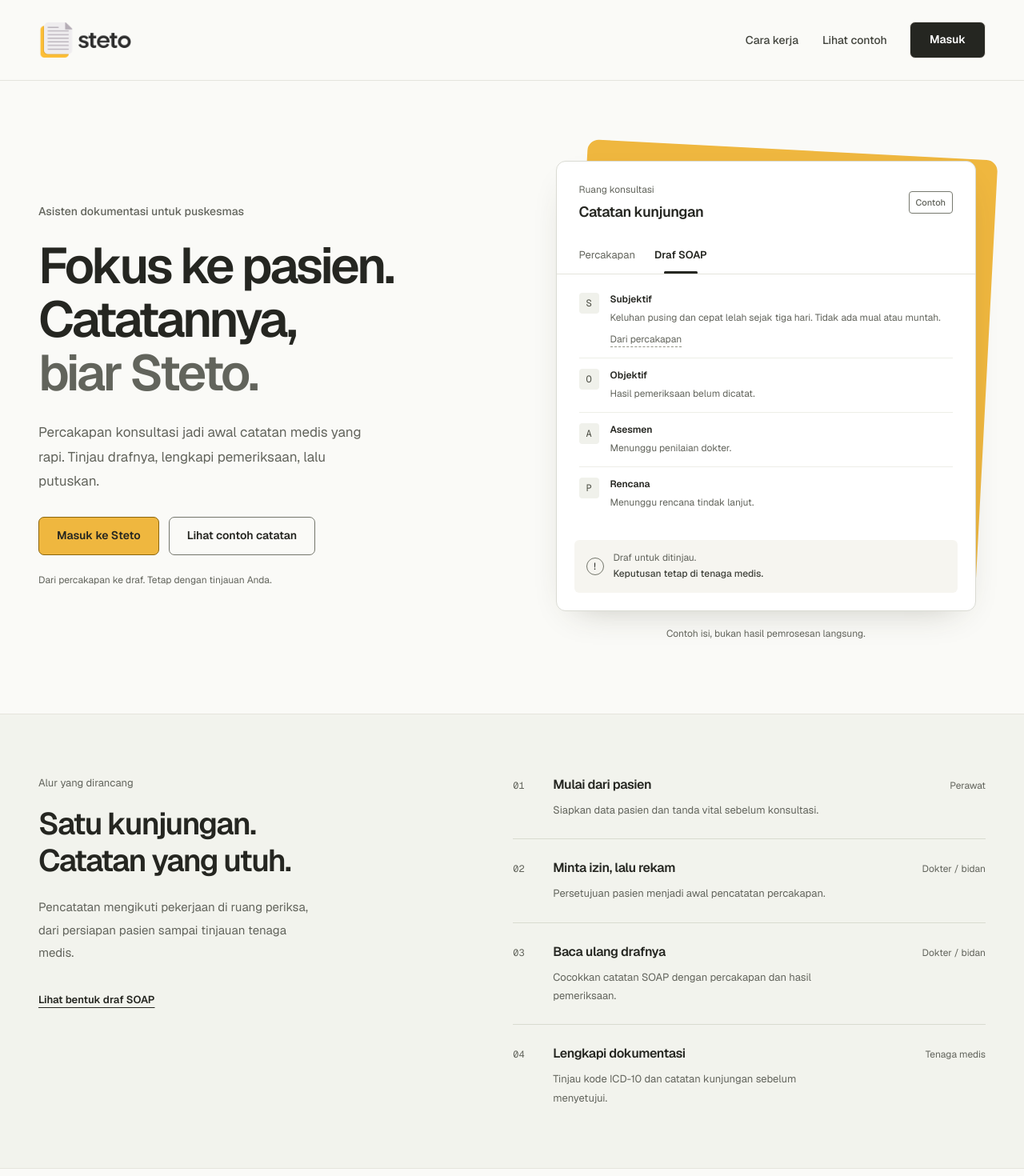
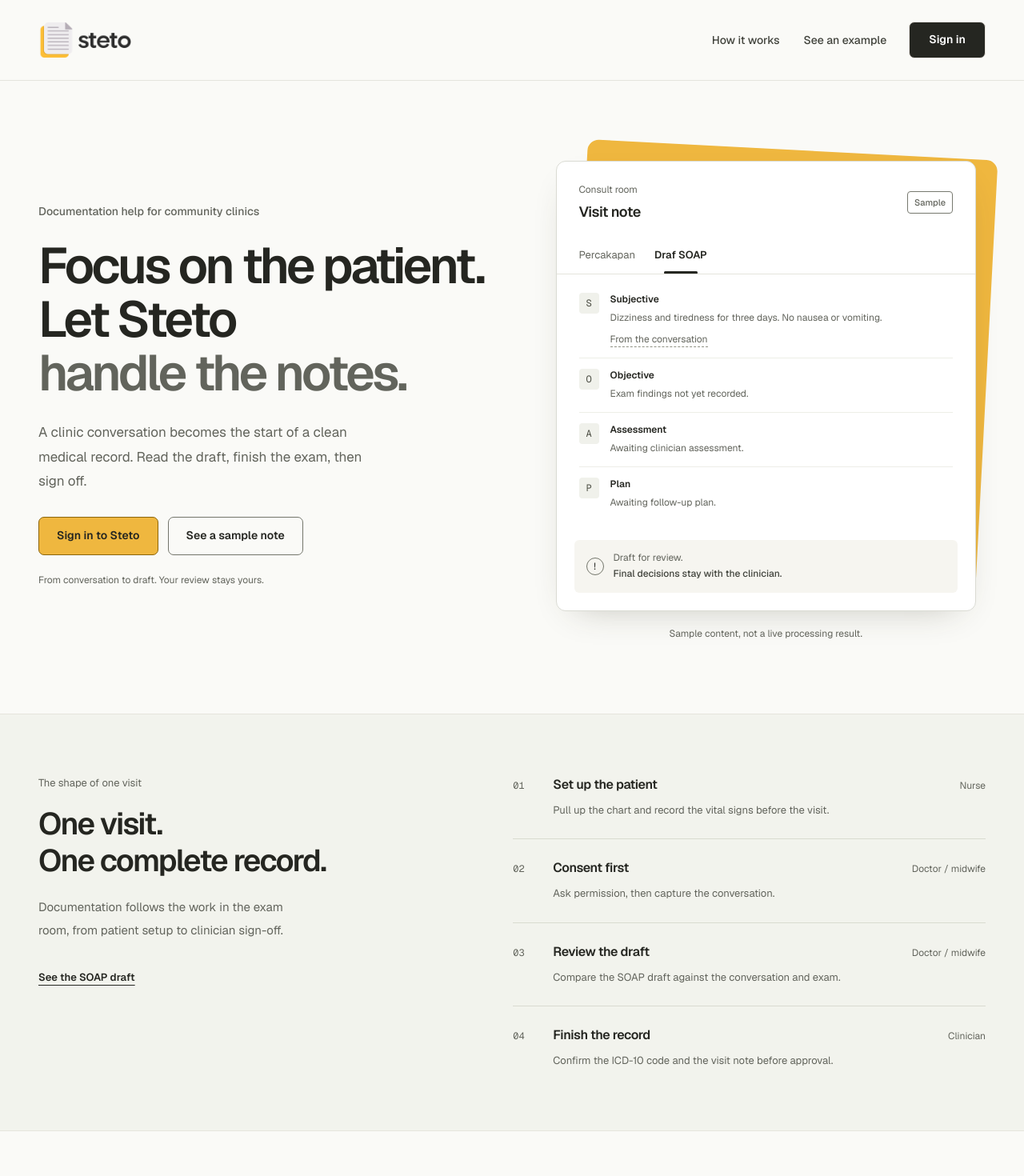
Before and after one commit to azrahudaya/steto, a Next.js app in the folder apps/web/: page / in a window 1280 px wide. Shown: the top 1470 px of the page at 80% size. Built offline with nearby package versions, Linux system fonts and the light colour scheme; no server answers.

Commit message:
feat: switch landing copy to English, keep clinic tone

```diff
--- a/apps/web/src/app/page.tsx
+++ b/apps/web/src/app/page.tsx
@@ -4,54 +4,54 @@
 import { LandingExample } from "@/components/landing-example";
 
 export const metadata: Metadata = {
-  title: "Steto | Catatan medis, dimulai dari percakapan",
-  description: "Kenali alur dokumentasi Steto untuk puskesmas. Lihat contoh percakapan dan draf SOAP, lalu masuk dengan akun Anda.",
+  title: "Steto | Notes that start with the conversation",
+  description: "See how Steto turns a clinic conversation into a draft medical note. Read the example, then sign in to your account.",
 };
 
 const workflow = [
-  { number: "01", title: "Mulai dari pasien", body: "Siapkan data pasien dan tanda vital sebelum konsultasi.", role: "Perawat" },
-  { number: "02", title: "Minta izin, lalu rekam", body: "Persetujuan pasien menjadi awal pencatatan percakapan.", role: "Dokter / bidan" },
-  { number: "03", title: "Baca ulang drafnya", body: "Cocokkan catatan SOAP dengan percakapan dan hasil pemeriksaan.", role: "Dokter / bidan" },
-  { number: "04", title: "Lengkapi dokumentasi", body: "Tinjau kode ICD-10 dan catatan kunjungan sebelum menyetujui.", role: "Tenaga medis" },
+  { number: "01", title: "Set up the patient", body: "Pull up the chart and record the vital signs before the visit.", role: "Nurse" },
+  { number: "02", title: "Consent first", body: "Ask permission, then capture the conversation.", role: "Doctor / midwife" },
+  { number: "03", title: "Review the draft", body: "Compare the SOAP draft against the conversation and exam.", role: "Doctor / midwife" },
+  { number: "04", title: "Finish the record", body: "Confirm the ICD-10 code and the visit note before approval.", role: "Clinician" },
 ];
 
 export default function Home() {
   return (
     <div className="steto-landing" data-theme="steto">
-      <a className="landing-skip" href="#utama">Lewati navigasi</a>
+      <a className="landing-skip" href="#main">Skip navigation</a>
       <header className="landing-header">
-        <nav className="du-navbar landing-container" aria-label="Navigasi utama">
+        <nav className="du-navbar landing-container" aria-label="Main navigation">
           <Brand />
           <div className="landing-nav-links">
-            <a href="#cara-kerja">Cara kerja</a>
-            <a href="#contoh">Lihat contoh</a>
+            <a href="#how-it-works">How it works</a>
+            <a href="#example">See an example</a>
           </div>
-          <Link href="/sign-in" className="du-btn du-btn-neutral nav-signin">Masuk</Link>
+          <Link href="/sign-in" className="du-btn du-btn-neutral nav-signin">Sign in</Link>
         </nav>
       </header>
 
-      <main id="utama">
+      <main id="main">
         <section className="landing-hero landing-container" aria-labelledby="hero-title">
           <div className="hero-copy">
-            <p className="hero-context">Asisten dokumentasi untuk puskesmas</p>
-            <h1 id="hero-title">Fokus ke pasien.<br />Catatannya,<br /><span>biar Steto.</span></h1>
-            <p className="hero-description">Percakapan konsultasi jadi awal catatan medis yang rapi. Tinjau drafnya, lengkapi pemeriksaan, lalu putuskan.</p>
+            <p className="hero-context">Documentation help for community clinics</p>
+            <h1 id="hero-title">Focus on the patient.<br />Let Steto<br /><span>handle the notes.</span></h1>
+            <p className="hero-description">A clinic conversation becomes the start of a clean medical record. Read the draft, finish the exam, then sign off.</p>
             <div className="hero-actions">
-              <Link href="/sign-in" className="du-btn du-btn-primary hero-primary">Masuk ke Steto</Link>
-              <a href="#contoh" className="du-btn du-btn-outline">Lihat contoh catatan</a>
+              <Link href="/sign-in" className="du-btn du-btn-primary hero-primary">Sign in to Steto</Link>
+              <a href="#example" className="du-btn du-btn-outline">See a sample note</a>
             </div>
-            <p className="hero-footnote">Dari percakapan ke draf. Tetap dengan tinjauan Anda.</p>
+            <p className="hero-footnote">From conversation to draft. Your review stays yours.</p>
           </div>
           <LandingExample />
         </section>
 
-        <section className="workflow-section" id="cara-kerja" aria-labelledby="workflow-title">
+        <section className="workflow-section" id="how-it-works" aria-labelledby="workflow-title">
           <div className="landing-container workflow-grid">
             <div className="workflow-intro">
-              <p className="section-context">Alur yang dirancang</p>
-              <h2 id="workflow-title">Satu kunjungan.<br />Catatan yang utuh.</h2>
-              <p>Pencatatan mengikuti pekerjaan di ruang periksa, dari persiapan pasien sampai tinjauan tenaga medis.</p>
-              <a href="#contoh" className="workflow-example-link">Lihat bentuk draf SOAP</a>
+              <p className="section-context">The shape of one visit</p>
+              <h2 id="workflow-title">One visit.<br />One complete record.</h2>
+              <p>Documentation follows the work in the exam room, from patient setup to clinician sign-off.</p>
+              <a href="#example" className="workflow-example-link">See the SOAP draft</a>
             </div>
             <ol className="workflow-list">
               {workflow.map((item) => (
@@ -66,16 +66,16 @@
 
         <section className="closing-section landing-container" aria-labelledby="closing-title">
           <div className="closing-note">
-            <div><h2 id="closing-title">Kenali Steto dari<br />ruang kerja Anda.</h2><p>Masuk dengan akun yang sudah terdaftar.</p></div>
-            <Link href="/sign-in" className="du-btn du-btn-neutral">Buka Steto</Link>
+            <div><h2 id="closing-title">Open Steto<br />where you work.</h2><p>Sign in with your existing account.</p></div>
+            <Link href="/sign-in" className="du-btn du-btn-neutral">Open Steto</Link>
           </div>
         </section>
       </main>
 
       <footer className="landing-footer landing-container">
         <Brand />
-        <p>Catatan medis, dimulai dari percakapan.</p>
-        <a href="#utama">Kembali ke atas</a>
+        <p>Medical notes, starting with the conversation.</p>
+        <a href="#main">Back to top</a>
       </footer>
     </div>
   );
--- a/apps/web/src/components/landing-example.tsx
+++ b/apps/web/src/components/landing-example.tsx
@@ -20,14 +20,14 @@
   }
 
   return (
-    <div className="example-stage" id="contoh">
+    <div className="example-stage" id="example">
       <div className="example-backing" aria-hidden="true" />
-      <section className="du-card example-sheet" aria-label="Contoh catatan konsultasi">
+      <section className="du-card example-sheet" aria-label="Sample consultation note">
         <div className="example-heading">
-          <div><p className="document-context">Ruang konsultasi</p><h2>Catatan kunjungan</h2></div>
-          <span className="du-badge du-badge-outline example-label">Contoh</span>
+          <div><p className="document-context">Consult room</p><h2>Visit note</h2></div>
+          <span className="du-badge du-badge-outline example-label">Sample</span>
         </div>
-        <div className="du-tabs du-tabs-border example-tabs" role="tablist" aria-label="Lihat contoh">
+        <div className="du-tabs du-tabs-border example-tabs" role="tablist" aria-label="View sample">
           {labels.map((label, index) => (
             <button
               key={label}
@@ -45,20 +45,20 @@
           ))}
         </div>
         <div id="example-panel-0" role="tabpanel" aria-labelledby="example-tab-0" hidden={active !== 0} className="example-content">
-          <div className="conversation-line"><span>Dokter</span><p>Ada keluhan apa hari ini?</p></div>
-          <div className="conversation-line patient-line"><span>Pasien</span><p>Saya pusing dan cepat lelah, Dok. Sudah sekitar tiga hari.</p></div>
-          <div className="conversation-line"><span>Dokter</span><p>Ada mual atau muntah?</p></div>
-          <div className="conversation-line patient-line"><span>Pasien</span><p>Tidak ada, Dok.</p></div>
+          <div className="conversation-line"><span>Doctor</span><p>What brings you in today?</p></div>
+          <div className="conversation-line patient-line"><span>Patient</span><p>Dizziness and tiredness for about three days.</p></div>
+          <div className="conversation-line"><span>Doctor</span><p>Any nausea or vomiting?</p></div>
+          <div className="conversation-line patient-line"><span>Patient</span><p>No, none.</p></div>
         </div>
         <div id="example-panel-1" role="tabpanel" aria-labelledby="example-tab-1" hidden={active !== 1} className="example-content soap-content">
-          <div className="soap-row"><span className="soap-letter">S</span><div><h3>Subjektif</h3><p>Keluhan pusing dan cepat lelah sejak tiga hari. Tidak ada mual atau muntah.</p><span className="source-label">Dari percakapan</span></div></div>
-          <div className="soap-row"><span className="soap-letter">O</span><div><h3>Objektif</h3><p>Hasil pemeriksaan belum dicatat.</p></div></div>
-          <div className="soap-row"><span className="soap-letter">A</span><div><h3>Asesmen</h3><p>Menunggu penilaian dokter.</p></div></div>
-          <div className="soap-row"><span className="soap-letter">P</span><div><h3>Rencana</h3><p>Menunggu rencana tindak lanjut.</p></div></div>
+          <div className="soap-row"><span className="soap-letter">S</span><div><h3>Subjective</h3><p>Dizziness and tiredness for three days. No nausea or vomiting.</p><span className="source-label">From the conversation</span></div></div>
+          <div className="soap-row"><span className="soap-letter">O</span><div><h3>Objective</h3><p>Exam findings not yet recorded.</p></div></div>
+          <div className="soap-row"><span className="soap-letter">A</span><div><h3>Assessment</h3><p>Awaiting clinician assessment.</p></div></div>
+          <div className="soap-row"><span className="soap-letter">P</span><div><h3>Plan</h3><p>Awaiting follow-up plan.</p></div></div>
         </div>
-        <div className="example-note"><span className="review-mark" aria-hidden="true">!</span><p>Draf untuk ditinjau.<br /><strong>Keputusan tetap di tenaga medis.</strong></p></div>
+        <div className="example-note"><span className="review-mark" aria-hidden="true">!</span><p>Draft for review.<br /><strong>Final decisions stay with the clinician.</strong></p></div>
       </section>
-      <p className="example-caption">Contoh isi, bukan hasil pemrosesan langsung.</p>
+      <p className="example-caption">Sample content, not a live processing result.</p>
     </div>
   );
 }
```
Also changed, not shown: apps/web/src/lib/utils.ts (line endings or trailing spaces).
